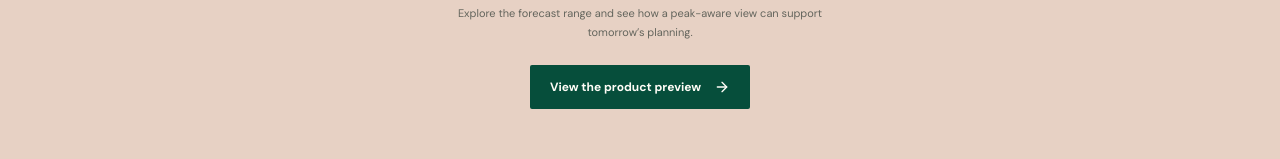
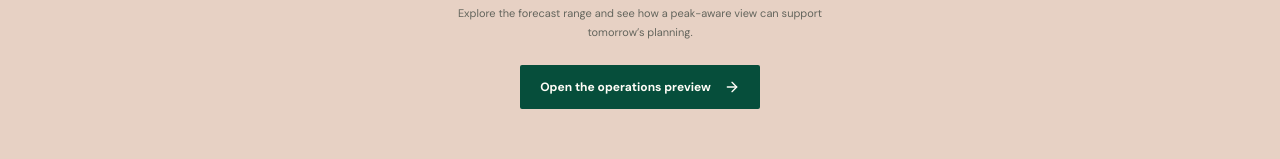
Before and after one commit to sachinm2006/AMC, a React (Vite) app in the folder frontend/: page / in a window 1280 px wide. Shown: the part 2773-2932 px from the top of the page. Built offline with nearby package versions, Linux system fonts and the light colour scheme.

Commit message:
feat: connect landing page to operations preview

```diff
--- a/frontend/src/App.tsx
+++ b/frontend/src/App.tsx
@@ -129,7 +129,7 @@ function Header({ onOpenWorkspace }: { onOpenWorkspace: (event: MouseEvent<HTMLA
   )
 }
 
-function Hero() {
+function Hero({ onOpenWorkspace }: { onOpenWorkspace: (event: MouseEvent<HTMLAnchorElement>) => void }) {
   return (
     <section className="hero" id="top">
       <div className="hero-copy">
@@ -137,7 +137,7 @@ function Hero() {
         <h1>Plan for the<br /><em>hours that matter.</em></h1>
         <p className="hero-description">A clearer view of tomorrow’s demand. Probabilistic forecasts help power teams see peak risk earlier and compare decisions with the assumptions in plain sight.</p>
         <div className="hero-actions">
-          <a className="button button-dark" href="#forecast-preview">Explore the forecast <ArrowRight size={17} /></a>
+          <a className="button button-dark" href="/dashboard/forecast" onClick={onOpenWorkspace}>Explore the forecast <ArrowRight size={17} /></a>
           <a className="button button-quiet" href="#how-it-works">See how it works <ArrowDownRight size={16} /></a>
         </div>
         <div className="hero-assurance"><ShieldCheck size={15} strokeWidth={1.7} /><span>Decision support, with uncertainty made visible.</span></div>
@@ -200,7 +200,7 @@ function Workflow() {
   )
 }
 
-function PlatformSection() {
+function PlatformSection({ onOpenWorkspace }: { onOpenWorkspace: (event: MouseEvent<HTMLAnchorElement>) => void }) {
   return (
     <section className="platform-section" id="platform">
       <div className="platform-inner">
@@ -208,7 +208,7 @@ function PlatformSection() {
           <span className="eyebrow">BUILT AROUND REAL OPERATING QUESTIONS</span>
           <h2>Not just “how much?”<br /><em>“When, and how sure?”</em></h2>
           <p>Peakwise brings load forecasts, peak-event context, and procurement scenarios into one focused workspace. Each view is designed to answer a different planning question.</p>
-          <a className="light-link" href="#forecast-preview">Explore the forecast view <ArrowRight size={16} /></a>
+          <a className="light-link" href="/dashboard/forecast" onClick={onOpenWorkspace}>Explore the forecast view <ArrowRight size={16} /></a>
         </div>
         <div className="platform-details">
           <div className="detail-row"><span className="detail-label">01 / HORIZON</span><div><strong>Day-ahead to week-ahead</strong><p>Move between the next 24 hours and a broader seven-day outlook.</p></div><ArrowUpRight size={17} /></div>
@@ -254,7 +254,8 @@ export default function App() {
   }, [])
   const openDashboard = (event: MouseEvent<HTMLAnchorElement>) => {
     event.preventDefault()
-    window.history.pushState({}, '', '/dashboard')
+    const nextPath = event.currentTarget.getAttribute('href') || '/dashboard'
+    window.history.pushState({}, '', nextPath)
     setDashboardOpen(true)
     window.scrollTo(0, 0)
   }
@@ -269,16 +270,16 @@ export default function App() {
       <div className="announcement"><span>PRODUCT PREVIEW</span> Forecast and scenario values shown are illustrative. <a href="#methodology">About this demo <ArrowRight size={13} /></a></div>
       <Header onOpenWorkspace={openDashboard} />
       <main>
-        <Hero />
+        <Hero onOpenWorkspace={openDashboard} />
         <ProofStrip />
         <Workflow />
-        <PlatformSection />
+        <PlatformSection onOpenWorkspace={openDashboard} />
         <MethodologySection />
         <section className="closing-cta">
           <span className="eyebrow">PEAKWISE · DELHI LOAD OUTLOOK</span>
           <h2>Make room for<br /><em>the unexpected.</em></h2>
           <p>Explore the forecast range and see how a peak-aware view can support tomorrow’s planning.</p>
-          <a className="button button-cream" href="#forecast-preview">View the product preview <ArrowRight size={16} /></a>
+          <a className="button button-cream" href="/dashboard" onClick={openDashboard}>Open the operations preview <ArrowRight size={16} /></a>
         </section>
       </main>
       <Footer />
```
